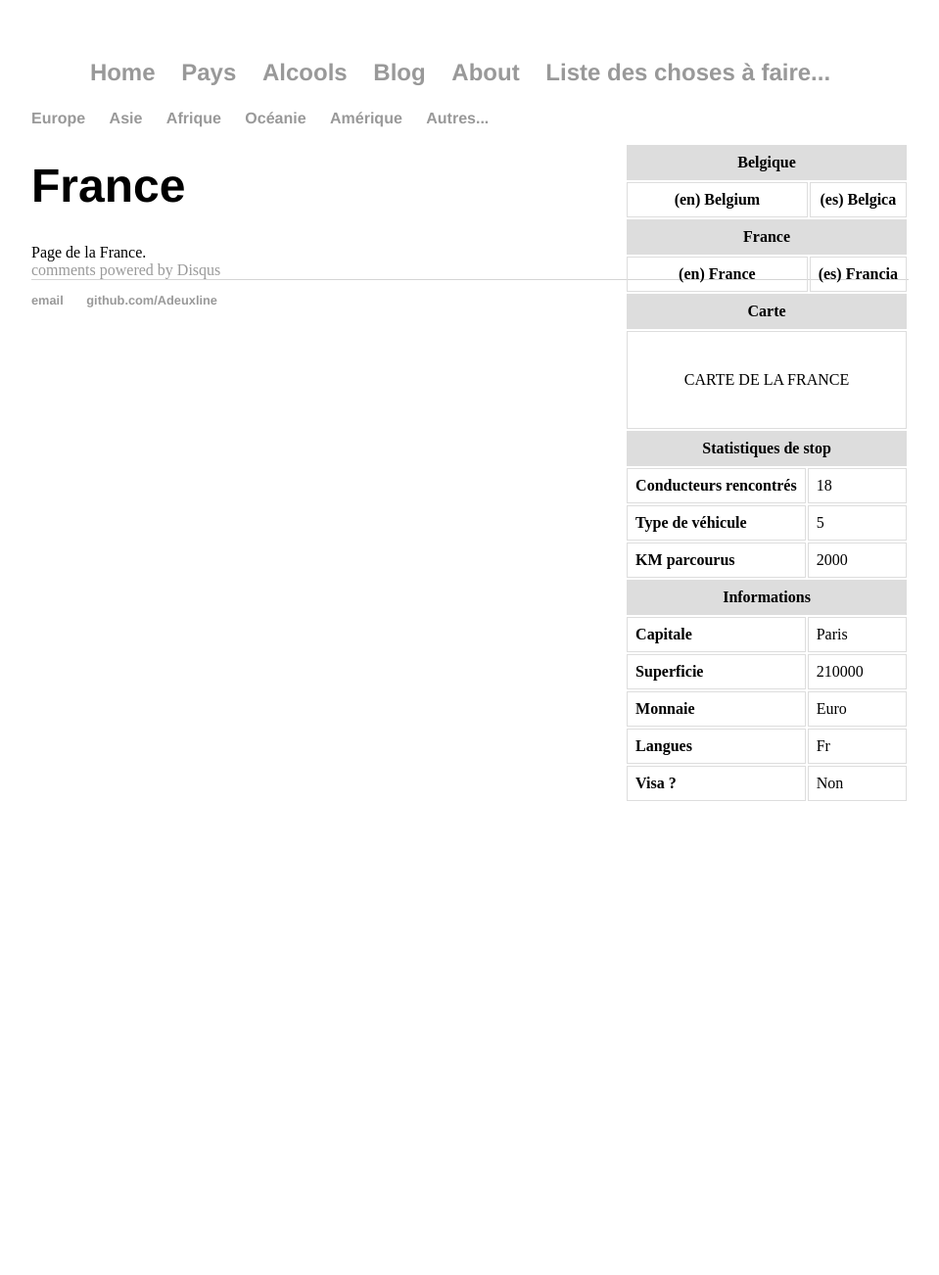
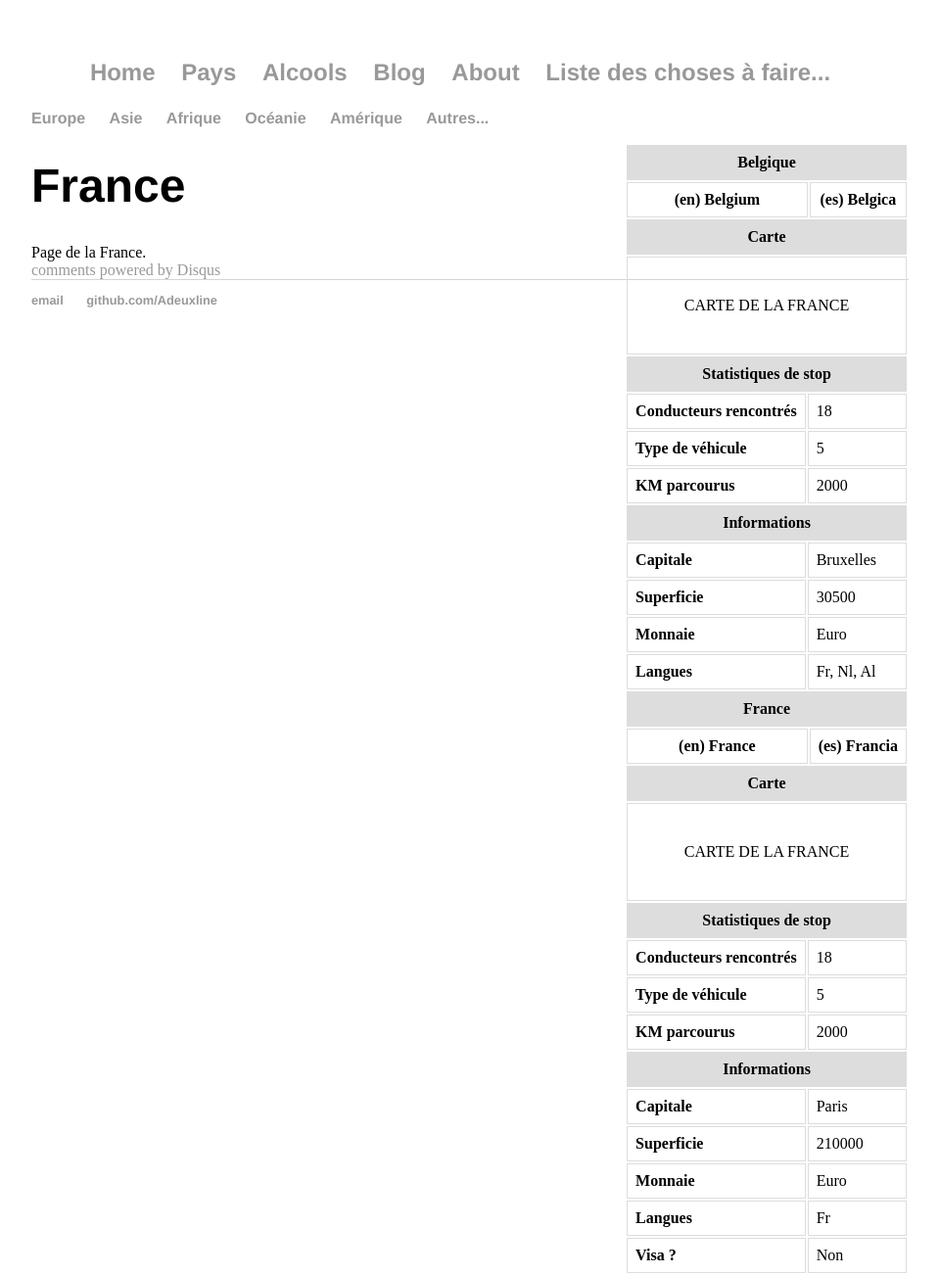
Before and after one commit to rlabe/adeuxline.github.io, a Jekyll site: the page built from _countries/france.html, in a window 1280 px wide. Shown: the whole page at 98% size, without its empty margins (160-1119 px from the left). Built offline with Jekyll 4.4.1, drawn with Linux system fonts in a browser that asks for light colours; comment, search, counter and statistics services are not loaded; before the commit the page ends 900 px from its top, so only the background shows below that.

Commit message:
Update info_country.html

```diff
--- a/_includes/info_country.html
+++ b/_includes/info_country.html
@@ -8,7 +8,6 @@
           <th colspan="2" style="text-align:center;">(en) {{ country.nameEn }}</th>
           <th colspan="2" style="text-align:center;">(es) {{ country.nameEs }}</th>
         </tr>
-      {% endfor %}
         <tr>
           <th class="title" colspan="4">Carte</th>
         </tr>
@@ -35,21 +34,21 @@
        </tr>
        <tr>
          <td><b>Capitale</b></td>
-         <td colspan="3">{{ page.capitale }}</td>
+         <td colspan="3">{{ country.capitale }}</td>
        </tr>
        <tr>
          <td><b>Superficie</b></td>
-         <td colspan="3">{{ page.area }}</td>
+         <td colspan="3">{{ country.area }}</td>
        </tr>
        <tr>
          <td><b>Monnaie</b></td>
-         <td colspan="3">{{ page.currency }}</td>
+         <td colspan="3">{{ country.currency }}</td>
        </tr>
        <tr>
          <td><b>Langues</b></td>
-         <td colspan="3">{{ page.languages }}</td>
+         <td colspan="3">{{ country.languages }}</td>
        </tr>
-
+       {% endfor %}
        <tr>
           <td><b>Visa ?</b></td>
           <td colspan="3"> Non</td>
```
